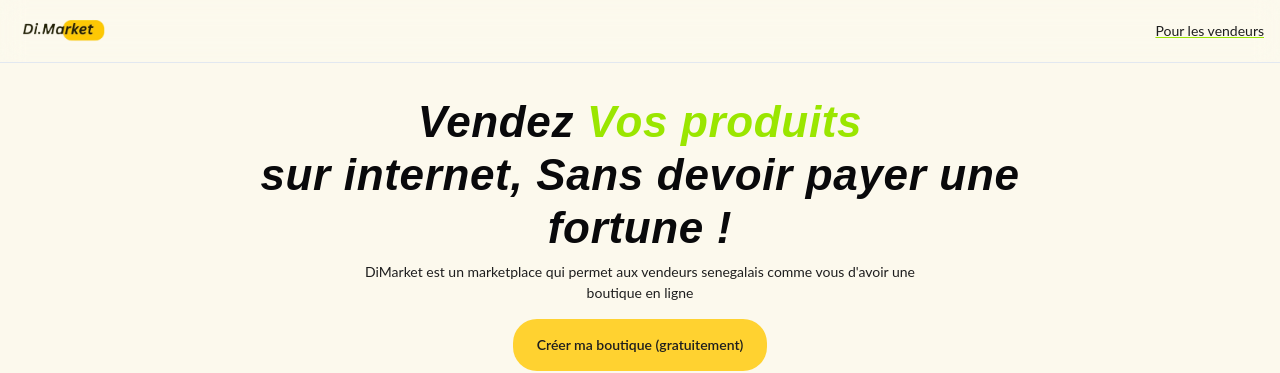
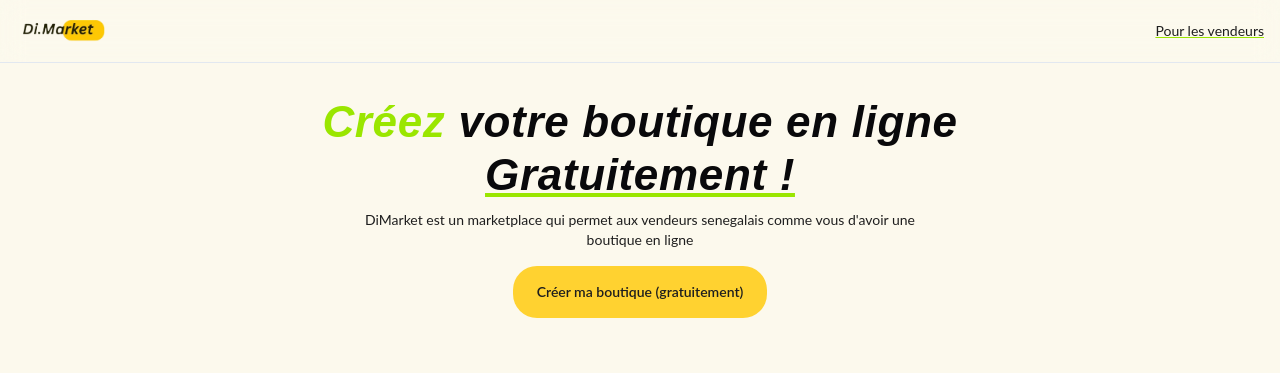
Before and after one commit to DiagneGeek/di-market, a SvelteKit app: page /vendeurs in a window 1280 px wide. Shown: the top 373 px of the page. Built offline with nearby package versions, Linux system fonts and the light colour scheme.

Commit message:
added "Voir Ma boutique' btn and changed landing headline

```diff
--- a/src/routes/vendeurs/(authed)/dashboard/+page.svelte
+++ b/src/routes/vendeurs/(authed)/dashboard/+page.svelte
@@ -82,6 +82,9 @@
   {@render insight(data.products ? data.products.length.toString() : '0', "produits")}
   <Button onclick={() => modalIsOpen = true}>Ajouter un produit</Button>
 </div>
+<a href="/boutiques/{data.user.id}" class="my-4 flex justify-center items-center">
+  <Button variant="neutral">Voir Ma Boutique</Button>
+</a>
 
 <div class="w-full flex justify-center my-8">
     <div class="w-full max-w-[900px] border-card border-2 rounded-3xl flex justify-center gap-4 flex-wrap p-4">
--- a/src/routes/vendeurs/+page.svelte
+++ b/src/routes/vendeurs/+page.svelte
@@ -20,8 +20,9 @@
 <div class="h-[70svh]">
 <Hero>
     <h1>
-       Vendez  <span class="text-secondary italic">Vos produits</span><br> sur internet,
-        Sans devoir payer une fortune !
+      <span class="text-secondary italic">Créez</span>
+       votre boutique en ligne<br>
+       <span class="highlight">Gratuitement !</span>
     </h1>
     <p>
         DiMarket est un marketplace qui permet aux vendeurs senegalais comme vous
```
